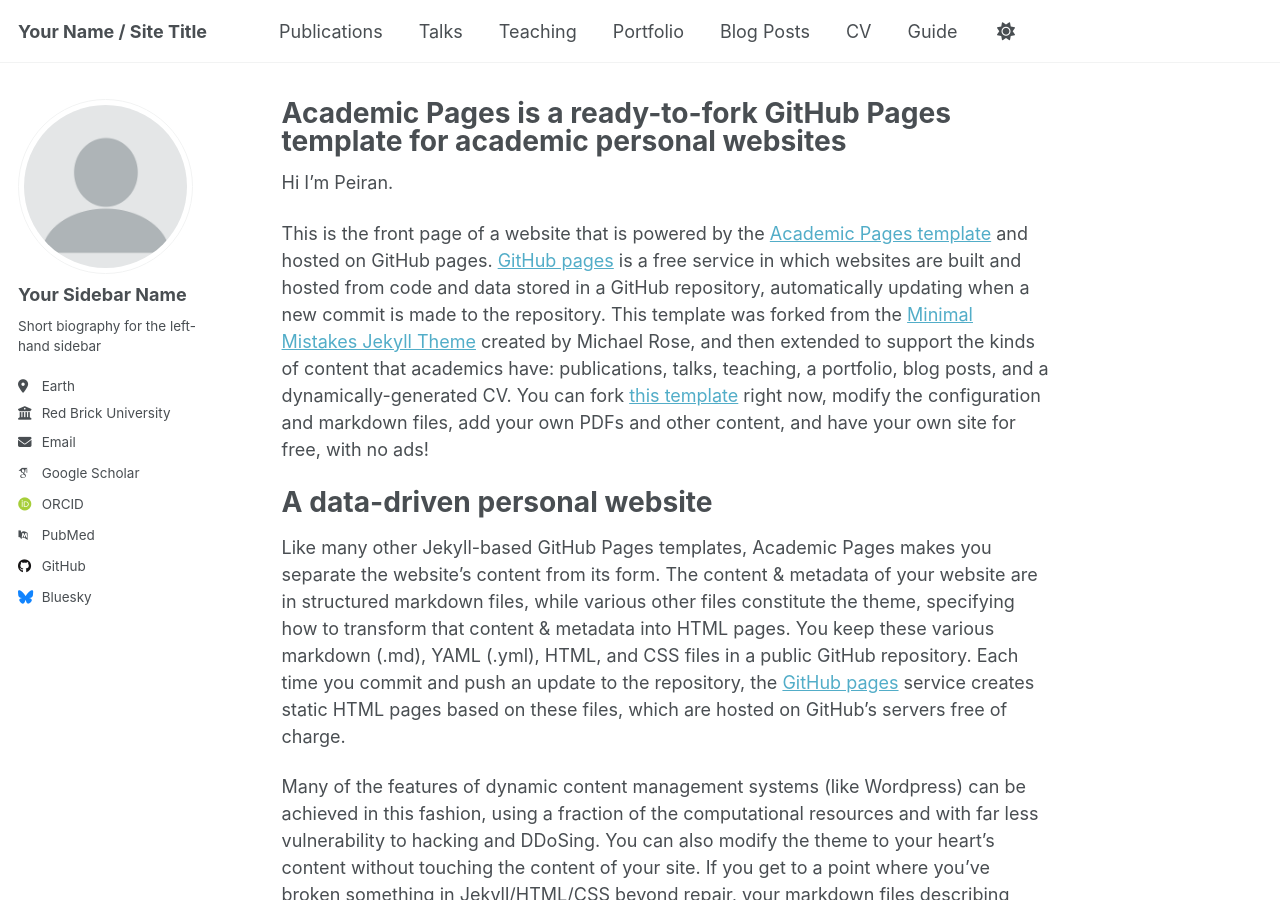
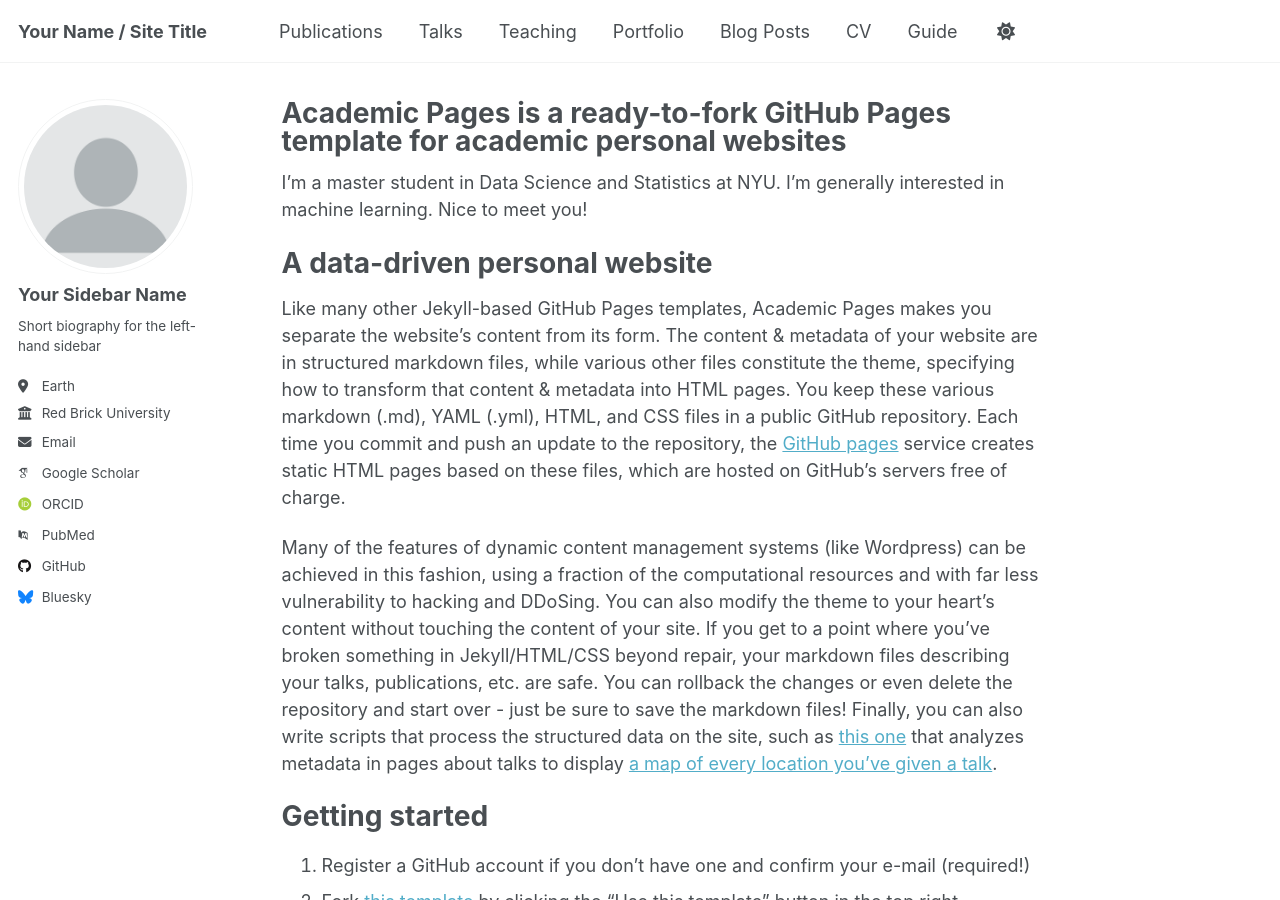
Before and after one commit to peiranwang7/peiranwang7.github.io, a Jekyll site: the page built from _pages/about.md, in a window 1280 px wide and 900 px high. Built offline with Jekyll 4.4.1, drawn with Linux system fonts in a browser that asks for light colours; some web fonts are replaced.

Commit message:
Update about.md

```diff
--- a/_pages/about.md
+++ b/_pages/about.md
@@ -7,9 +7,8 @@ redirect_from:
   - /about.html
 ---
 
-Hi I'm Peiran.
+I'm a master student in Data Science and Statistics at NYU. I'm generally interested in machine learning. Nice to meet you!
 
-This is the front page of a website that is powered by the [Academic Pages template](https://github.com/academicpages/academicpages.github.io) and hosted on GitHub pages. [GitHub pages](https://pages.github.com) is a free service in which websites are built and hosted from code and data stored in a GitHub repository, automatically updating when a new commit is made to the repository. This template was forked from the [Minimal Mistakes Jekyll Theme](https://mmistakes.github.io/minimal-mistakes/) created by Michael Rose, and then extended to support the kinds of content that academics have: publications, talks, teaching, a portfolio, blog posts, and a dynamically-generated CV. You can fork [this template](https://github.com/academicpages/academicpages.github.io) right now, modify the configuration and markdown files, add your own PDFs and other content, and have your own site for free, with no ads!
 
 A data-driven personal website
 ======
```
